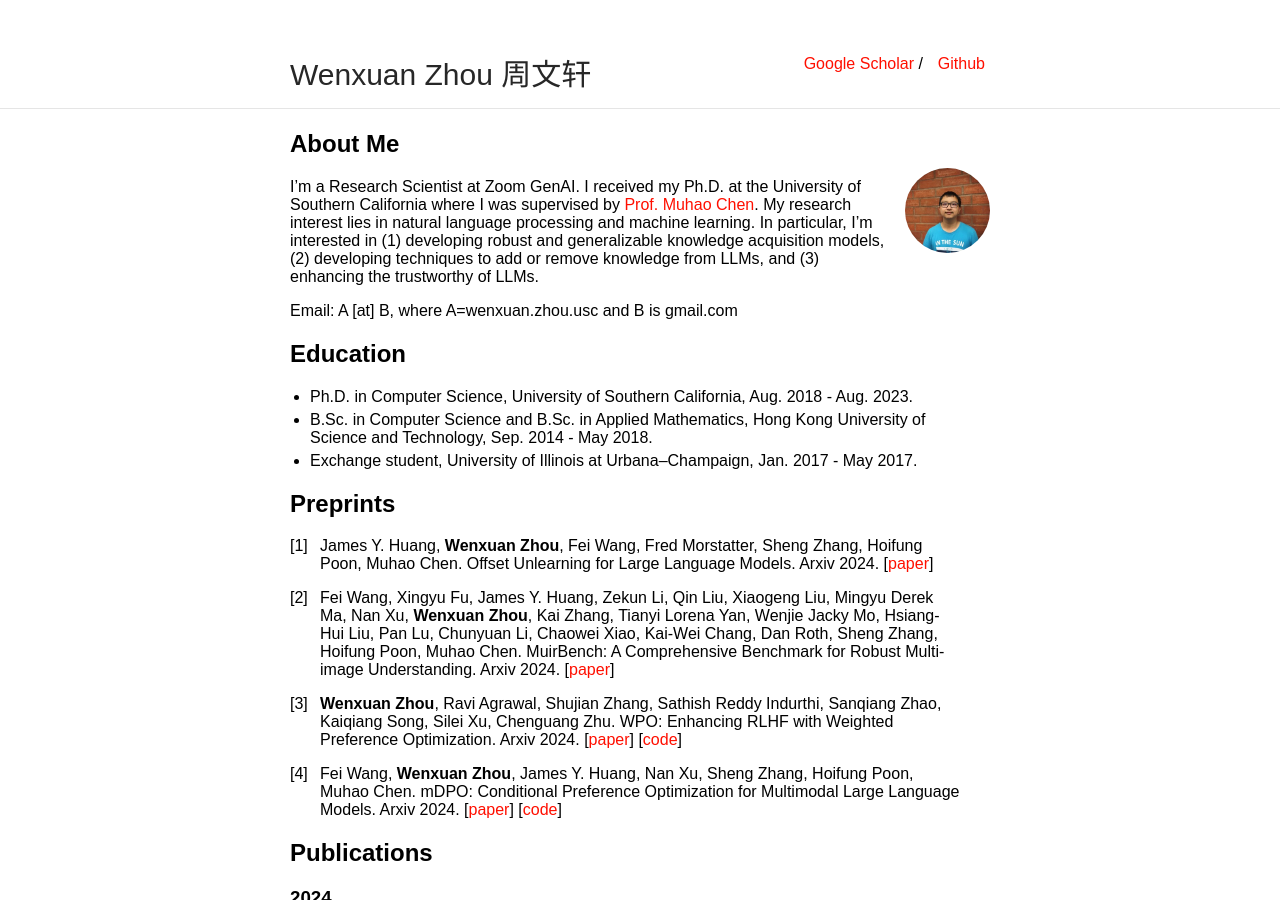
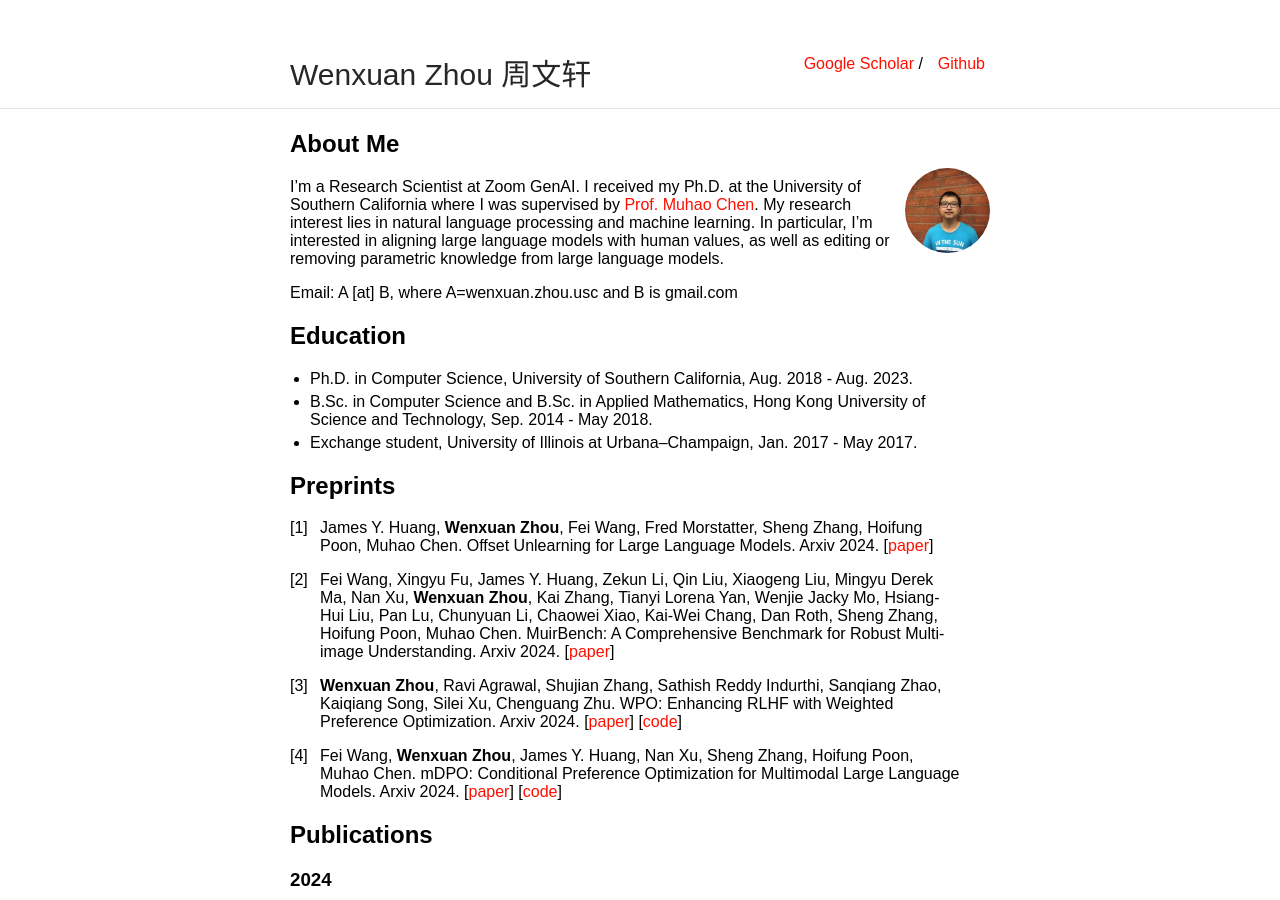
Before and after one commit to wzhouad/wzhouad.github.io, a Jekyll site: the page built from index.md, in a window 1280 px wide and 900 px high. Built offline with Jekyll 4.4.1, drawn with Linux system fonts in a browser that asks for light colours; our own code applies the rules of GitHub Pages for plain Markdown files.

Commit message:
Update index.md

```diff
--- a/index.md
+++ b/index.md
@@ -6,7 +6,7 @@ layout: default
 
 <img class="profile-picture" src="photo.jpg">
 
-I'm a Research Scientist at Zoom GenAI. I received my Ph.D. at the University of Southern California where I was supervised by [Prof. Muhao Chen](https://muhaochen.github.io/). My research interest lies in natural language processing and machine learning. In particular, I'm interested in (1) developing robust and generalizable knowledge acquisition models, (2) developing techniques to add or remove knowledge from LLMs, and (3) enhancing the trustworthy of LLMs.
+I'm a Research Scientist at Zoom GenAI. I received my Ph.D. at the University of Southern California where I was supervised by [Prof. Muhao Chen](https://muhaochen.github.io/). My research interest lies in natural language processing and machine learning. In particular, I'm interested in aligning large language models with human values, as well as editing or removing parametric knowledge from large language models.
 
 Email: A [at] B, where A=wenxuan.zhou.usc and B is gmail.com
 
```
